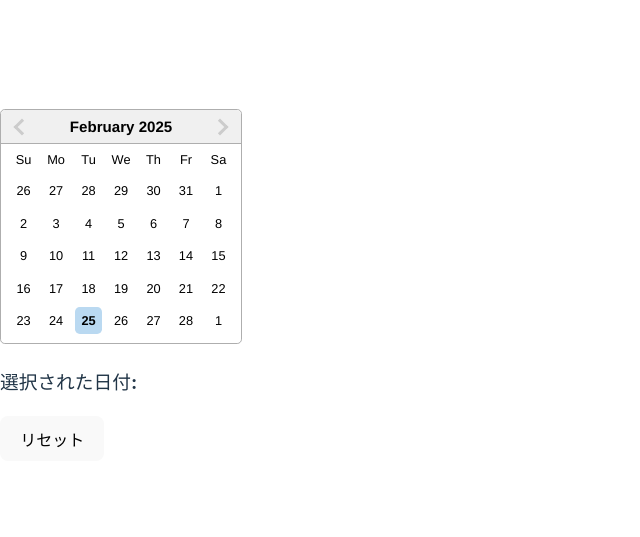
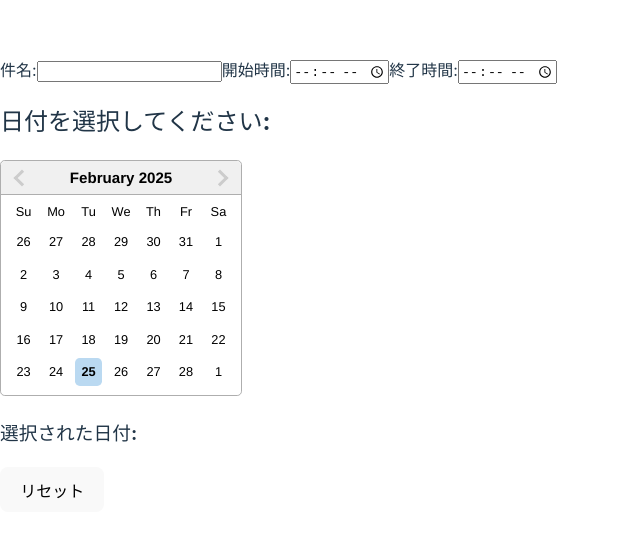
Before and after one commit to Quesys-tech/shift-exporter, a React (Vite) app: page / in a window 1280 px wide. Shown: the part 115-652 px from the top of the page, without its empty margins (0-640 px from the left). Built offline with nearby package versions, Linux system fonts and the light colour scheme.

Commit message:
feat: add subject and time input fields

```diff
--- a/src/App.tsx
+++ b/src/App.tsx
@@ -4,6 +4,16 @@ import 'react-datepicker/dist/react-datepicker.css';
 
 const App: React.FC = () => {
   const [selectedDates, setSelectedDates] = useState<Date[]>([]);
+  const [startTime, setStartTime] = useState<string>('');
+  const [endTime, setEndTime] = useState<string>('');
+  const [subject, setSubject] = useState<string>('');
+
+  const handleStartTimeChange = (event: React.ChangeEvent<HTMLInputElement>) => {
+    setStartTime(event.target.value);
+  };
+  const handleEndTimeChange = (event: React.ChangeEvent<HTMLInputElement>) => {
+    setEndTime(event.target.value);
+  };
 
   const handleDateClick = (date: Date | null) => {
     if (!date) return;
@@ -27,6 +37,31 @@ const App: React.FC = () => {
 
   return (
     <div>
+      <label>
+        件名:
+        <input
+          type="text"
+          value={subject}
+          onChange={(e) => setSubject(e.target.value)}
+        />
+      </label>
+      <label>
+        開始時間:
+        <input
+          type="time"
+          value={startTime}
+          onChange={handleStartTimeChange}
+        />
+      </label>
+      <label>
+        終了時間:
+        <input
+          type="time"
+          value={endTime}
+          onChange={handleEndTimeChange}
+        />
+      </label>
+      <h2>日付を選択してください:</h2>
       <DatePicker
         inline
         selected={null}
```
